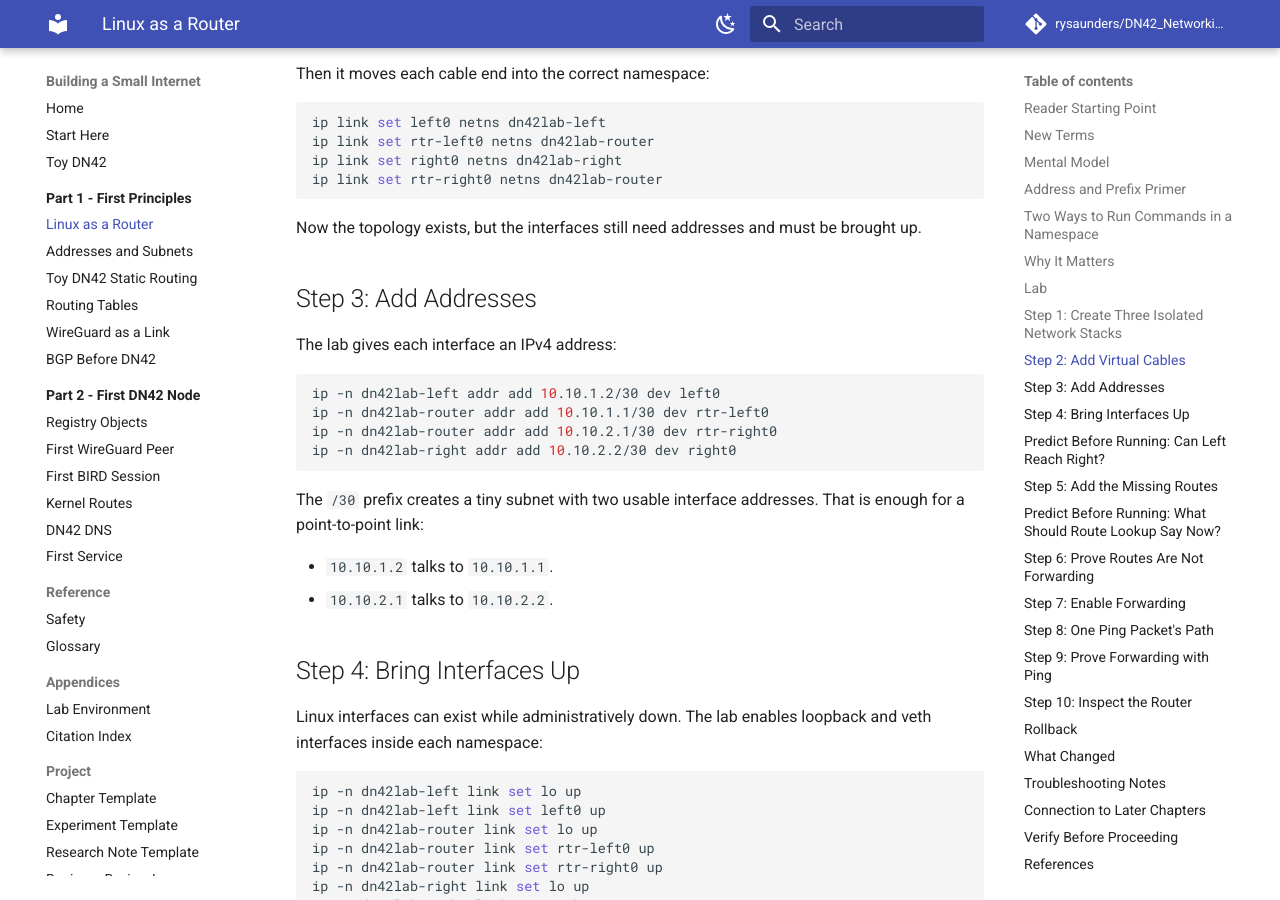
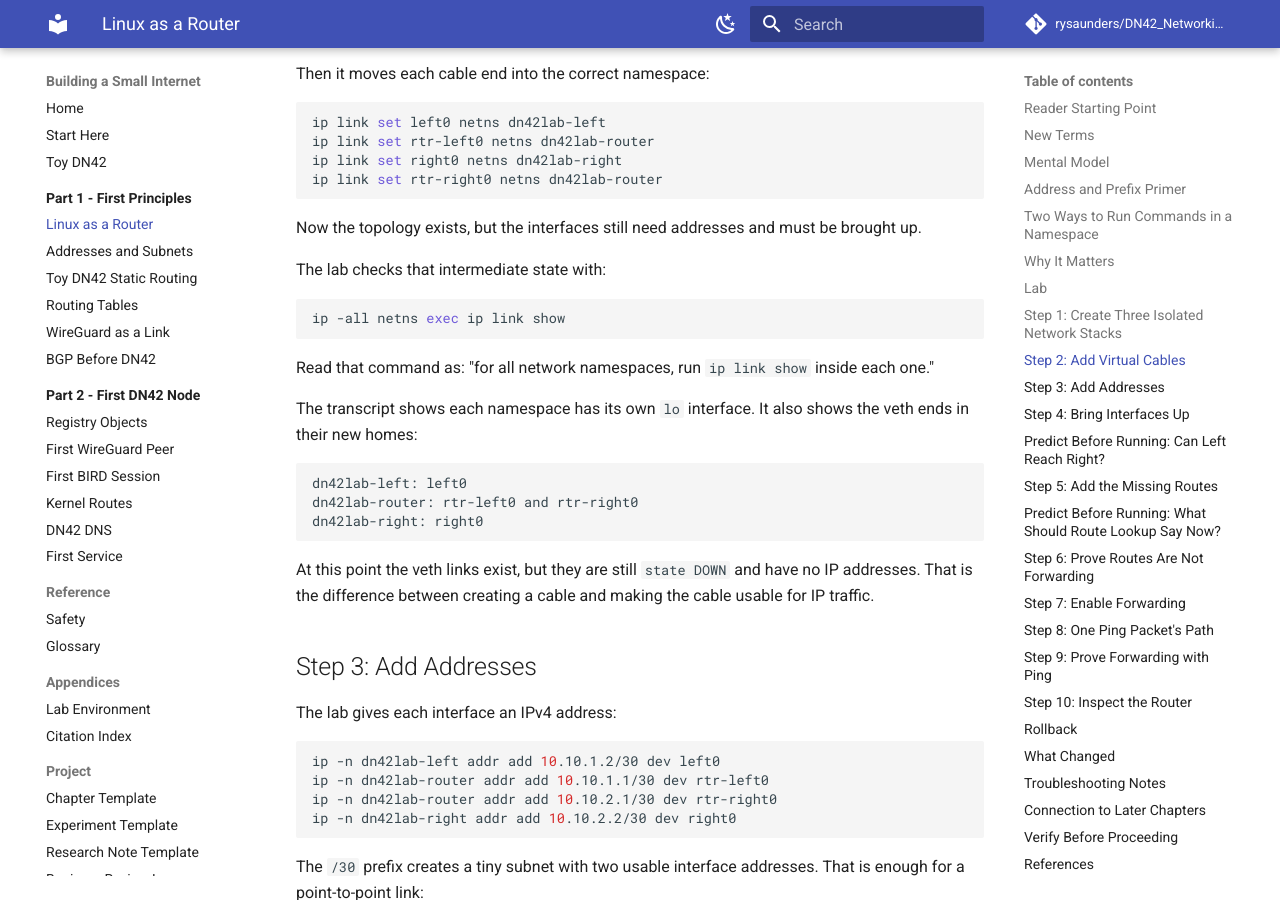
Before and after one commit to rysaunders/DN42_Networking_by_Experimenting, an MkDocs documentation site: the page built from docs/part-01-first-principles/01-linux-networking.md, in a window 1280 px wide and 900 px high, scrolled down 4638 px. Built offline with MkDocs 1.6.1 and Material for MkDocs 9.7.7, drawn with Linux system fonts in a browser that asks for light colours; comment, search, counter and statistics services are not loaded; some of the changed text lies outside the part shown.

Commit message:
Show namespace links before addressing

````diff
--- a/docs/part-01-first-principles/01-linux-networking.md
+++ b/docs/part-01-first-principles/01-linux-networking.md
@@ -169,6 +169,24 @@ ip link set rtr-right0 netns dn42lab-router
 ```
 
 Now the topology exists, but the interfaces still need addresses and must be brought up.
+
+The lab checks that intermediate state with:
+
+```sh
+ip -all netns exec ip link show
+```
+
+Read that command as: "for all network namespaces, run `ip link show` inside each one."
+
+The transcript shows each namespace has its own `lo` interface. It also shows the veth ends in their new homes:
+
+```text
+dn42lab-left: left0
+dn42lab-router: rtr-left0 and rtr-right0
+dn42lab-right: right0
+```
+
+At this point the veth links exist, but they are still `state DOWN` and have no IP addresses. That is the difference between creating a cable and making the cable usable for IP traffic.
 
 ## Step 3: Add Addresses
 
````
Also changed, not shown: other parts of docs/part-01-first-principles/01-linux-networking.md (+2 -2 lines), 2 other files.
